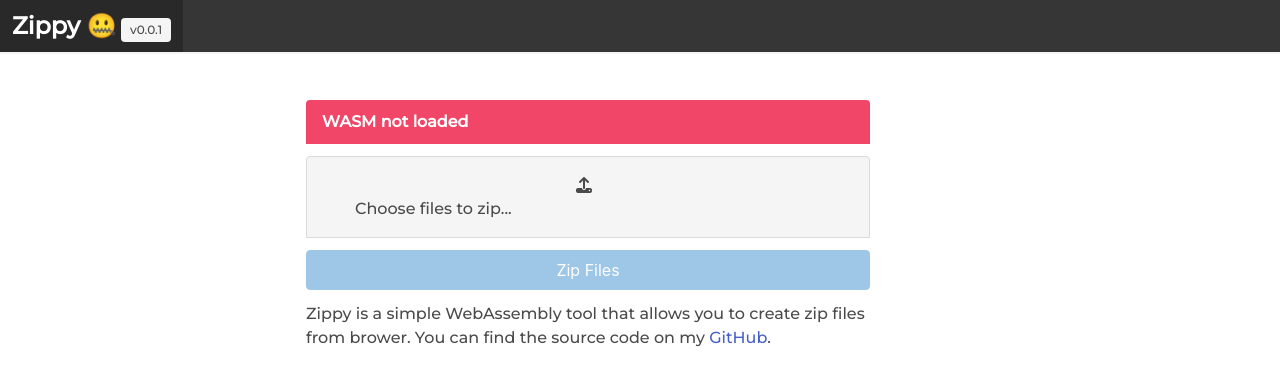
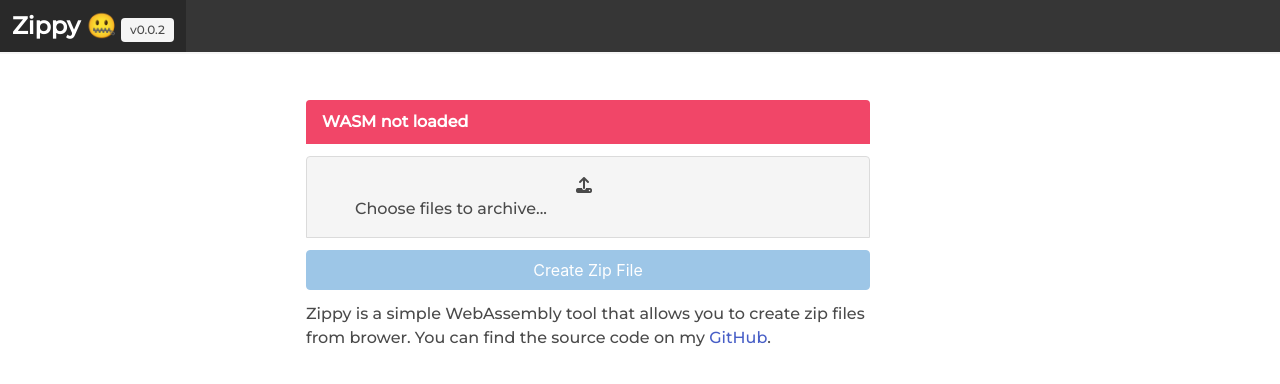
Before and after one commit to n4ze3m/wasm-zippy, a plain HTML site: page public/index.html in a window 1280 px wide. Drawn offline with nearby package versions, Linux system fonts and the light colour scheme; no server answers.

Commit message:
small update

```diff
--- a/public/index.html
+++ b/public/index.html
@@ -45,7 +45,7 @@
         <a class="navbar-item" href="#">
           <div class="is-inline">
             <h3 class="logo-text" style="display: inline">Zippy 🤐</h3>
-            <span class="tag is-normal"> v0.0.1 </span>
+            <span class="tag is-normal"> v0.0.2 </span>
           </div>
         </a>
       </div>
@@ -67,14 +67,14 @@
                 <span class="file-icon">
                   <i class="fas fa-upload"></i>
                 </span>
-                <span class="file-label"> Choose files to zip... </span>
+                <span class="file-label"> Choose files to archive... </span>
               </span>
               <div id="filenames"></div>
             </label>
           </div>
           <div id="btnHub">
             <button class="button is-info my-3 is-fullwidth" id="zip" disabled>
-            Zip Files
+            Create Zip File
             </button>
           </div>
           <p>
@@ -98,7 +98,6 @@
           "status"
         ).innerHTML = `<article class="message mb-3  is-danger"><div class="message-header"><p>WASM not loaded</p></div></article>`;
       });
-    // add listener to the file input and add filenames to the list
     document.getElementById("files").addEventListener("change", function (e) {
       var files = e.target.files;
       var filenames = document.getElementById("filenames");
@@ -111,37 +110,29 @@
     });
 
     document.getElementById("zip").addEventListener("click", function (e) {
-      // Get the selected files from the input.
       var files = document.getElementById("files").files;
       var count = files.length;
       if (count === 0) {
         alert("No files selected");
         return;
       }
-      // get files bytearray and name
       var filesArr = [];
       for (var i = 0; i < files.length; i++) {
         var file = files[i];
         var fileName = file.name;
         var reader = new FileReader();
         reader.onload = function (e) {
-          // convert file to array buffer
           var fileArray = new Uint8Array(e.target.result);
-          // convert array buffer to base64
           var fileBase64 = "";
           for (var i = 0; i < fileArray.length; i++) {
             fileBase64 += String.fromCharCode(fileArray[i]);
           }
-
-          // Uint8Array
-          // console.log(fileBase64)
           filesArr.push({
             name: e.target.fileName,
             data: btoa(fileBase64),
           });
           count--;
           if (count === 0) {
-            // console.log(JSON.stringify(filesArr))
             Zippy(JSON.stringify(filesArr));
           }
         };
@@ -149,7 +140,5 @@
         reader.readAsArrayBuffer(file);
       }
     });
-
-    // add listiner
   </script>
 </html>
```
